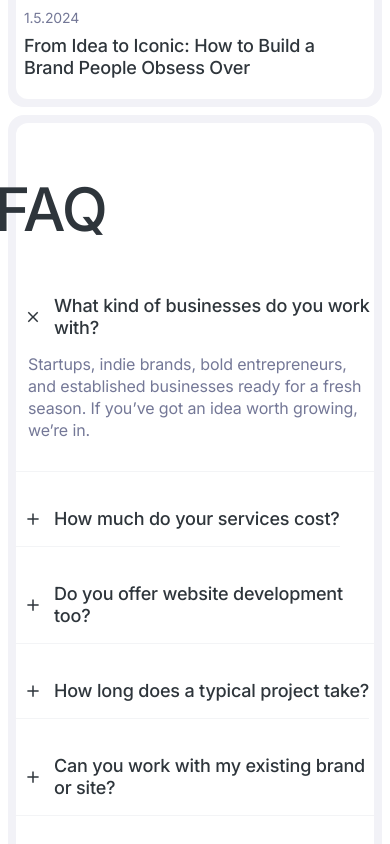
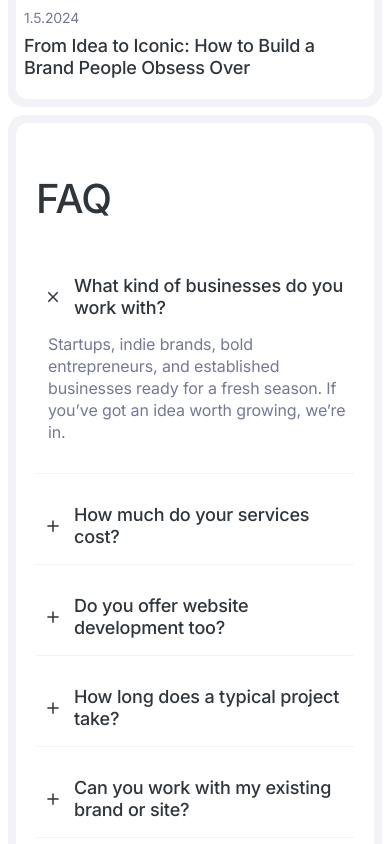
Before and after one commit to Sohan1928/bloom, a React (Vite) app: page / in a window 390 px wide. Shown: the part 9600-10444 px from the top of the page. Built offline with nearby package versions, Linux system fonts and the light colour scheme.

Commit message:
faq section responsive updated

```diff
--- a/src/index.css
+++ b/src/index.css
@@ -1646,6 +1646,73 @@
   line-height: 22px;
   letter-spacing: -0.18px;
 }
+
+/* faq section @media query */
+@media (min-width: 320px) {
+  .faq-container .faq-content {
+    border-radius: 12px;
+    background: #fff;
+    padding: 56px 20px;
+    display: flex;
+    flex-direction: column;
+    align-items: flex-start;
+    text-align: start;
+    justify-content: center;
+    gap: 40px;
+    align-self: stretch;
+    margin: auto;
+  }
+  .faq-container .faq-content h2 {
+    color: #2e353b;
+    font-size: 40px;
+    font-weight: 500;
+    line-height: 40px;
+    letter-spacing: -0.8px;
+    width: 100%;
+    text-transform: uppercase;
+  }
+  .accordian-container {
+    display: flex;
+    max-width: 500px;
+    flex-direction: column;
+    align-items: flex-start;
+    gap: 14px;
+    align-self: stretch;
+  }
+}
+@media (min-width: 1280px) {
+  .faq-container .faq-content {
+    border-radius: 12px;
+    background: #fff;
+    padding: 56px 0;
+    display: flex;
+    flex-direction: column;
+    align-items: center;
+    text-align: start;
+    justify-content: center;
+    gap: 40px;
+    align-self: stretch;
+    margin: auto;
+  }
+  .faq-container .faq-content h2 {
+    color: #2e353b;
+    font-size: 60px;
+    font-weight: 500;
+    line-height: 60px;
+    letter-spacing: -1.8px;
+    width: 400px;
+    text-transform: uppercase;
+  }
+  .accordian-container {
+    display: flex;
+    max-width: 500px;
+    flex-direction: column;
+    align-items: flex-start;
+    gap: 20px;
+    align-self: stretch;
+  }
+}
+
 /* footer section css start */
 .footer-container {
   border-radius: 16px;
```
